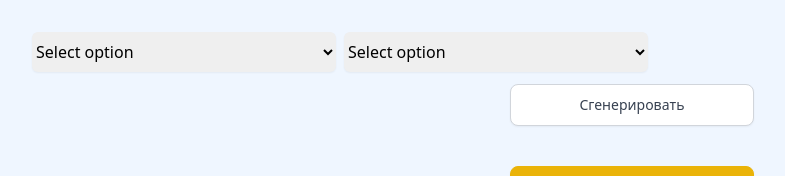
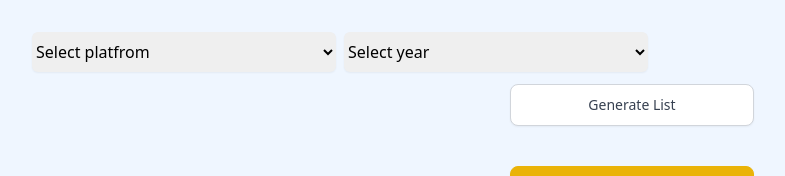
Before and after one commit to ManInScube/whattoplay, a React (Vite) app: page / in a window 1280 px wide. Shown: the top 176 px of the page, without its empty margins (8-793 px from the left). Built offline with nearby package versions, Linux system fonts and the light colour scheme.

Commit message:
refactor select + card

```diff
--- a/src/App.jsx
+++ b/src/App.jsx
@@ -141,11 +141,11 @@ function getButtonClicked(value){
     <div className="App">
       <form action="submit" onSubmit={onSubmit}>
         <div className='flex flex-row justify-start'>
-          <Select array={platforms} selectPlatform={handlePlatform}/>
-          <Select array={year} selectPlatform={handleYear}/>
+          <Select name="platfrom" array={platforms} selectType={handlePlatform}/>
+          <Select name="year" array={year} selectType={handleYear}/>
         </div>
        <div className='flex flex-col justify-center mb-5'>
-          <button type='onSubmit' onClick={() => getButtonClicked("filter")} className='rounded-lg w-1/5 m-auto mb-10 border border-gray-300 bg-white px-5 py-2.5 text-center text-sm font-medium text-gray-700 shadow-sm transition-all hover:bg-gray-100 focus:ring focus:ring-gray-100 disabled:cursor-not-allowed disabled:border-gray-100 disabled:bg-gray-50 disabled:text-gray-400'>Сгенерировать</button>
+          <button type='onSubmit' onClick={() => getButtonClicked("filter")} className='rounded-lg w-1/5 m-auto mb-10 border border-gray-300 bg-white px-5 py-2.5 text-center text-sm font-medium text-gray-700 shadow-sm transition-all hover:bg-gray-100 focus:ring focus:ring-gray-100 disabled:cursor-not-allowed disabled:border-gray-100 disabled:bg-gray-50 disabled:text-gray-400'>Generate List</button>
           <button type='onSubmit' onClick={() => getButtonClicked("random")} className='rounded-lg w-1/5 m-auto border border-yellow-500 bg-yellow-500 px-5 py-2.5 text-center text-sm font-medium text-white shadow-sm transition-all hover:border-yellow-700 hover:bg-yellow-700 focus:ring focus:ring-yellow-200 disabled:cursor-not-allowed disabled:border-yellow-300 disabled:bg-yellow-300'>Get Random Game</button>
        </div>
 
--- a/src/Card/Card.jsx
+++ b/src/Card/Card.jsx
@@ -9,11 +9,11 @@ export const Card = ({name,image, releaseDate, platforms}) =>{
             <div className="flex flex-row justify-center mb-2">
                 <img src={image} alt="" />
             </div>
-            <p className="text-sm text-primary-500">release date: {releaseDate}</p>
+            <p className="text-sm text-primary-500">release date: {releaseDate!=null ? releaseDate : "unknown"}</p>
             <p>
-            {platforms!=null && platforms.map((item,index)=>
-                <span className="inline-flex items-center gap-1 rounded-full bg-blue-50 px-2 py-1 text-xs font-semibold text-blue-600" key={index}>{item.abbreviation} </span>
-            )}
+                {platforms!=null && platforms.map((item,index)=>
+                    <span className="inline-flex items-center gap-1 rounded-full bg-blue-50 px-2 py-1 text-xs font-semibold text-blue-600" key={index}>{item.abbreviation} </span>
+                )}
             </p>
         </div>
     )
--- a/src/UI/Select/Select.jsx
+++ b/src/UI/Select/Select.jsx
@@ -1,12 +1,12 @@
 import { useRef, useState } from 'react'
 import React, { useEffect } from "react"
 
-export const Select = ({array, selectPlatform}) => {
+export const Select = ({name, array, selectType}) => {
     const [selected, setSelected] = useState();
 
     return(
-        <select name="" id="" value={selected} onChange={e => selectPlatform(e.target.value)} className="block w-1/4 mb-3 ml-2 h-10 rounded-md border-gray-300 shadow-sm focus:border-primary-300 focus:ring focus:ring-primary-200 focus:ring-opacity-50 disabled:cursor-not-allowed disabled:bg-gray-50">
-            <option value="null">Select option</option>
+        <select name="" id="" value={selected} onChange={e => selectType(e.target.value)} className="block w-1/4 mb-3 ml-2 h-10 rounded-md border-gray-300 shadow-sm focus:border-primary-300 focus:ring focus:ring-primary-200 focus:ring-opacity-50 disabled:cursor-not-allowed disabled:bg-gray-50">
+            <option value="null">Select {name}</option>
             {/* {array.map((item)=>
                 <option key={item} value={item}>{item}</option>
             )} */}
```
